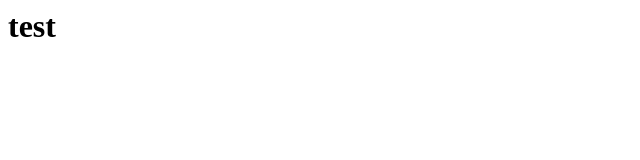
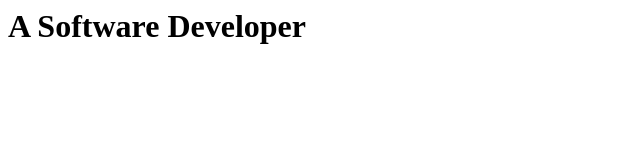
Before and after one commit to estherwafula/estherwafula-old-website, a plain HTML site: page index.html in a window 1280 px wide. Shown: the whole page, without its empty margins (0-640 px from the left). Drawn offline with Linux system fonts and the light colour scheme.

Commit message:
added a title

```diff
--- a/index.html
+++ b/index.html
@@ -6,7 +6,7 @@
     </head>
     <body>
      <h1>
-         test
+      A Software Developer
      </h1>
 
 
```
